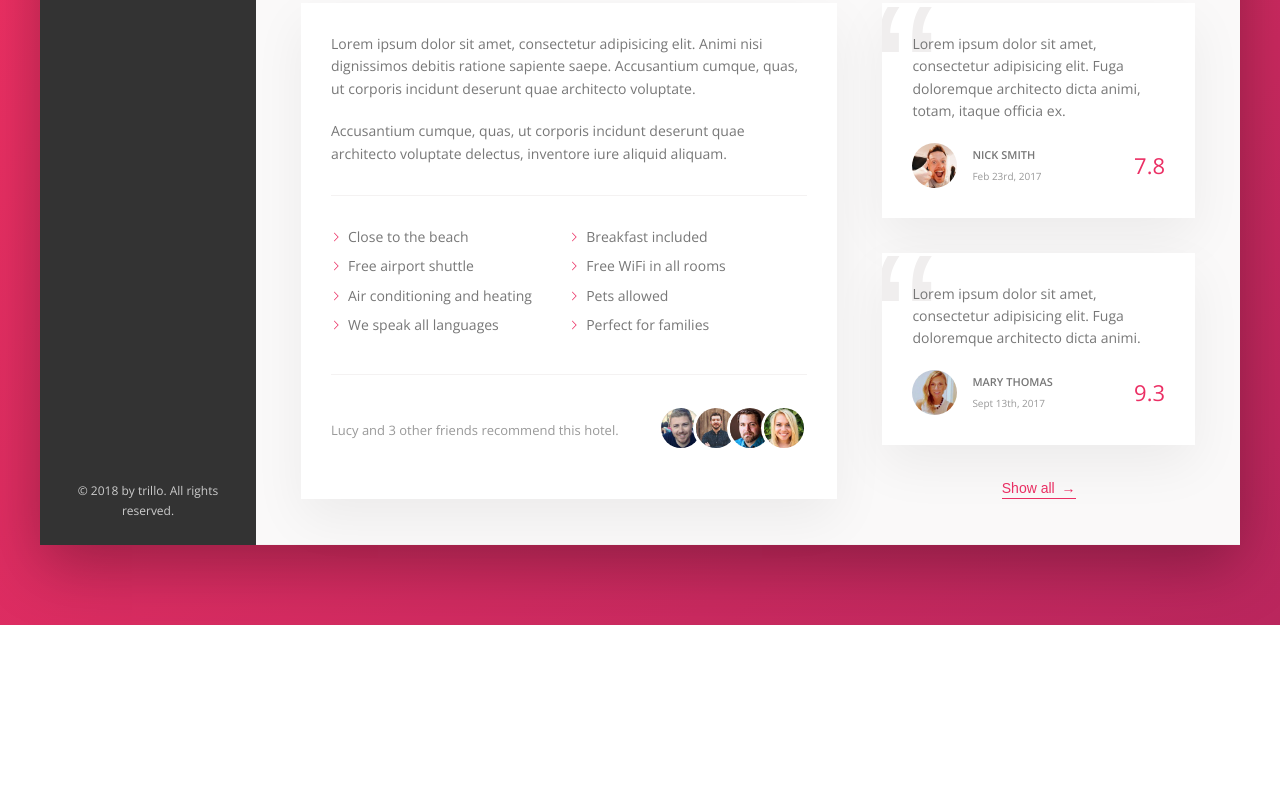
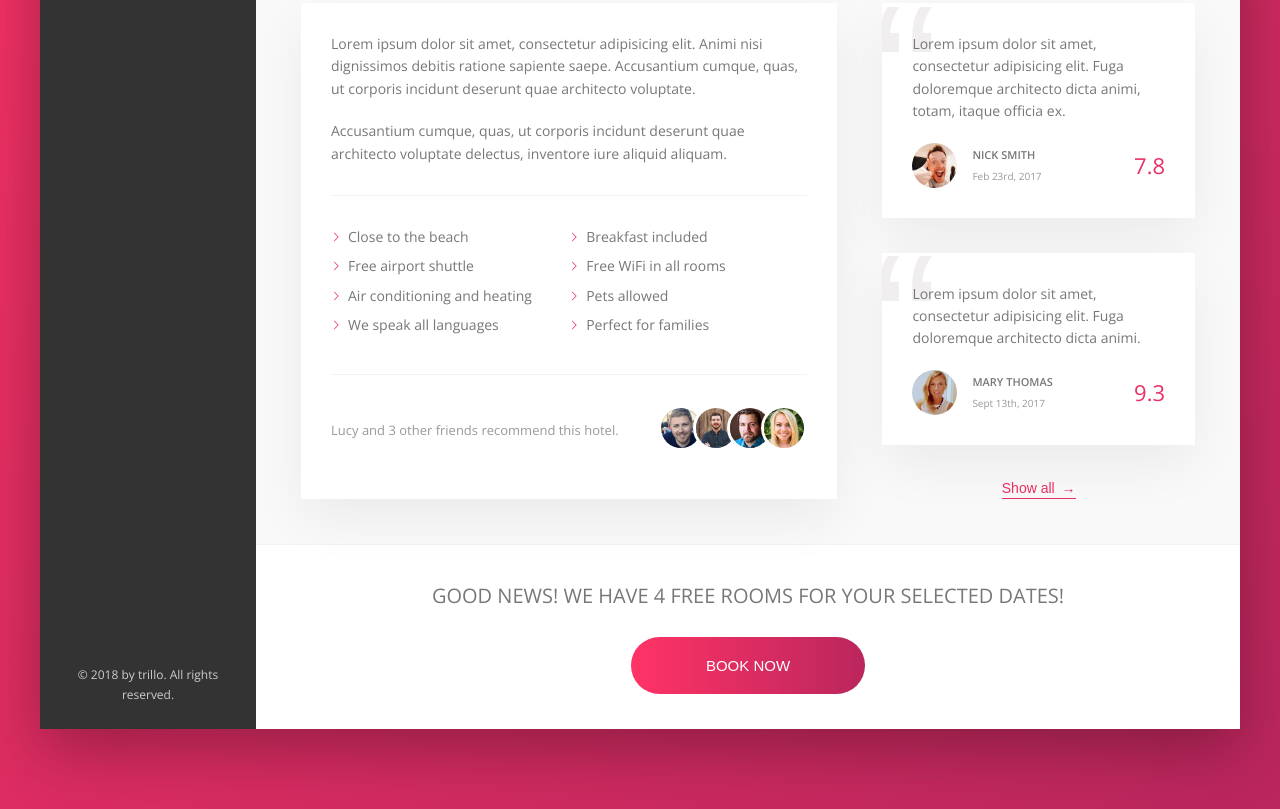
Before and after one commit to jarrod-kallis/trillo, a website: page index.html in a window 1280 px wide. Shown: the part 644-1453 px from the top of the page. Before the commit the page ends 1269 px from the top, so only its background shows below. Drawn offline with nearby package versions, Linux system fonts and the light colour scheme; files that its build step writes are made by us from their sources.

Commit message:
CTA Section

```diff
--- a/index.html
+++ b/index.html
@@ -199,6 +199,16 @@
             </button>
           </figure>
         </div>
+
+        <div class="cta">
+          <h2 class="cta__book-now">
+            Good news! We have 4 free rooms for your selected dates!
+          </h2>
+          <button class="btn">
+            <span class="btn__visible">Book now</span>
+            <span class="btn__invisible">Only 4 rooms left</span>
+          </button>
+        </div>
       </main>
     </div>
   </div>
--- a/sass/_components.scss
+++ b/sass/_components.scss
@@ -374,8 +374,8 @@
     margin-right: auto;
   }
 
-  &__friends {
-  }
+  //&__friends {
+  //}
 
   &__photo {
     box-sizing: content-box;
@@ -456,3 +456,75 @@
     z-index: 1;
   }
 }
+
+// HOTEL - CALL TO ACTION
+.cta {
+  padding: 3.5rem 0;
+  text-align: center;
+
+  &__book-now {
+    font-size: 2rem;
+    font-weight: 300;
+    text-transform: uppercase;
+    margin-bottom: 2.5rem;
+  }
+}
+
+// CALL TO ACTION BUTTON
+.btn {
+  font-size: 1.5rem;
+  font-weight: 300;
+  text-transform: uppercase;
+  border-radius: 100px;
+  border: none;
+  color: #fff;
+  outline: none;
+  background-image: linear-gradient(
+    to right,
+    var(--color-primary-light),
+    var(--color-primary-dark)
+  );
+  position: relative;
+  overflow: hidden;
+  cursor: pointer;
+
+  // Select all of the .btn child elements
+  & > * {
+    display: inline-block;
+    height: 100%;
+    width: 100%;
+    transition: all 0.2s;
+  }
+
+  &__visible {
+    padding: 2rem 7.5rem;
+  }
+
+  &__invisible {
+    position: absolute;
+    padding: 2rem 0;
+    left: 0;
+    top: -100%;
+  }
+
+  &:hover {
+    background-image: linear-gradient(
+      to left,
+      var(--color-primary-light),
+      var(--color-primary-dark)
+    );
+  }
+
+  &:hover &__visible {
+    transform: translateY(100%);
+  }
+
+  &:hover &__invisible {
+    top: 0;
+  }
+
+  &:focus {
+    outline: none;
+    animation: pulsate 1s infinite;
+  }
+}
```
